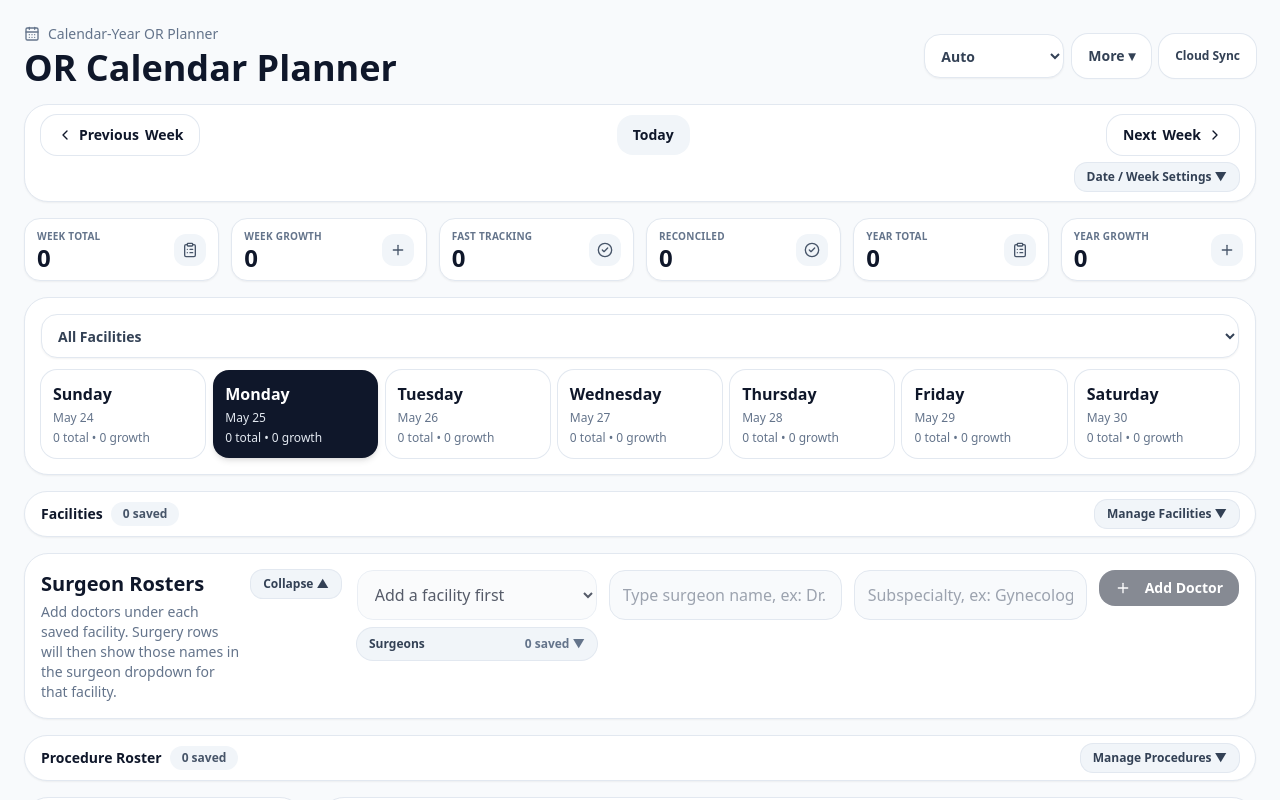
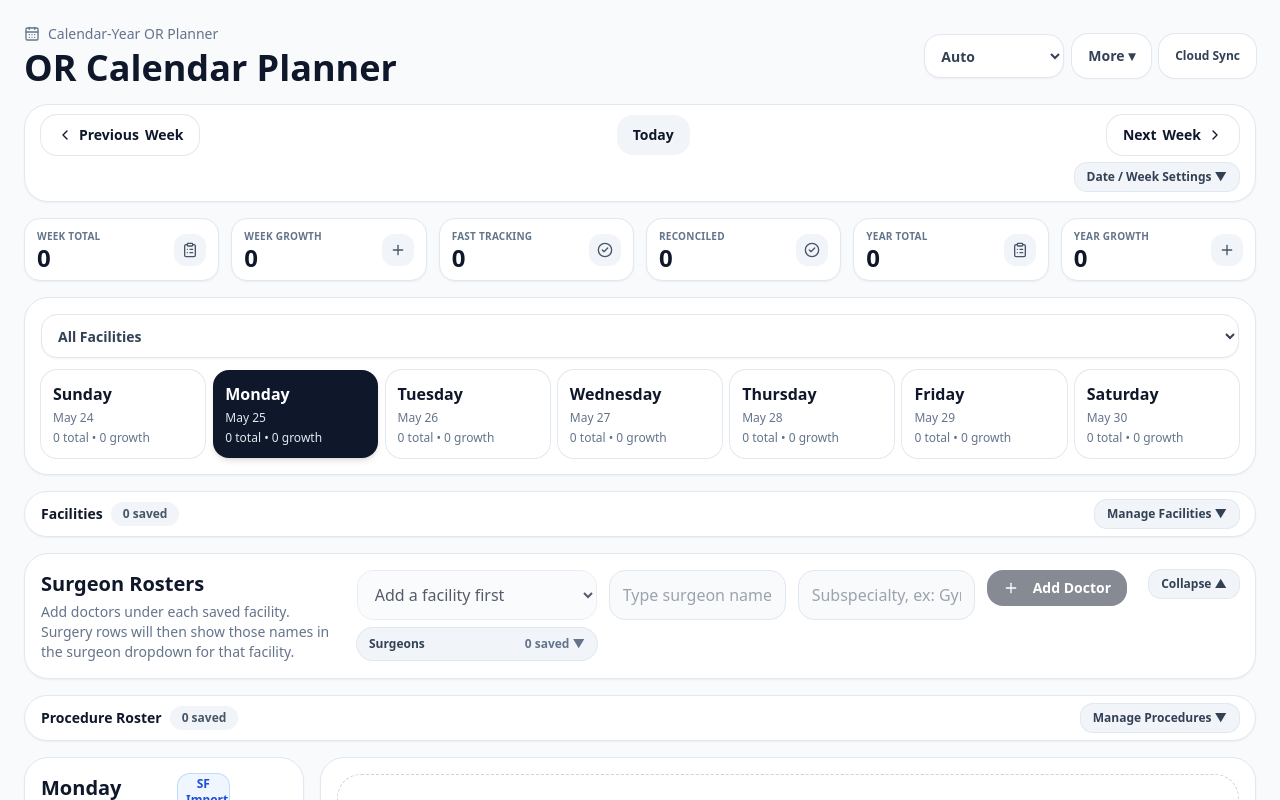
Before and after one commit to FBS9/or-planner, a React (Vite) app: page / in a window 1280 px wide. Both pictures are taken after a click on the button "Manage Surgeons ▼". Shown: the top 800 px of the page. Built offline with nearby package versions, Linux system fonts and the light colour scheme.

Commit message:
Refactor CardContent classes for surgeon and procedure panels

```diff
--- a/src/App.jsx
+++ b/src/App.jsx
@@ -2442,7 +2442,7 @@ export default function ORPlannerApp() {
         </Card>
 
         <Card className="rounded-3xl shadow-sm">
-          <CardContent className={showSurgeonRosterPanel ? "p-4" : "px-4 py-2"}>
+          <CardContent className={showSurgeonRosterPanel ? "relative p-4" : "px-4 py-2"}>
             {!showSurgeonRosterPanel ? (
               <div className="flex flex-wrap items-center justify-between gap-2 text-sm">
                 <div className="flex flex-wrap items-center gap-2">
@@ -2458,15 +2458,11 @@ export default function ORPlannerApp() {
               </div>
             ) : (
               <>
-            <div className="grid gap-4 lg:grid-cols-[300px_1fr] lg:items-start">
+            <button onClick={() => setShowSurgeonRosterPanel(false)} className="absolute right-4 top-4 z-10 rounded-xl bg-slate-100 px-3 py-1.5 text-xs font-semibold text-slate-700 ring-1 ring-slate-200 hover:bg-slate-200">Collapse ▲</button>
+            <div className="grid gap-4 pr-28 lg:grid-cols-[300px_1fr] lg:items-start">
               <div>
-                <div className="flex items-start justify-between gap-3">
-                  <div>
-                    <h2 className="text-xl font-bold">Surgeon Rosters</h2>
-                    <p className="mt-1 text-sm text-slate-500">Add doctors under each saved facility. Surgery rows will then show those names in the surgeon dropdown for that facility.</p>
-                  </div>
-                  <button onClick={() => setShowSurgeonRosterPanel(false)} className="shrink-0 rounded-xl bg-slate-100 px-3 py-1.5 text-xs font-semibold text-slate-700 ring-1 ring-slate-200 hover:bg-slate-200">Collapse ▲</button>
-                </div>
+                <h2 className="text-xl font-bold">Surgeon Rosters</h2>
+                <p className="mt-1 text-sm text-slate-500">Add doctors under each saved facility. Surgery rows will then show those names in the surgeon dropdown for that facility.</p>
               </div>
               <div className="grid gap-3 md:grid-cols-[240px_1fr_1fr_auto] md:items-start">
                 <div className="space-y-2">
@@ -2555,7 +2551,7 @@ export default function ORPlannerApp() {
 
 
         <Card className="rounded-3xl shadow-sm">
-          <CardContent className={showProcedureRosterPanel ? "p-4" : "px-4 py-2"}>
+          <CardContent className={showProcedureRosterPanel ? "relative p-4" : "px-4 py-2"}>
             {!showProcedureRosterPanel ? (
               <div className="flex flex-wrap items-center justify-between gap-2 text-sm">
                 <div className="flex flex-wrap items-center gap-2">
@@ -2571,15 +2567,11 @@ export default function ORPlannerApp() {
               </div>
             ) : (
               <>
-                <div className="grid gap-4 lg:grid-cols-[300px_1fr] lg:items-start">
+                <button onClick={() => setShowProcedureRosterPanel(false)} className="absolute right-4 top-4 z-10 rounded-xl bg-slate-100 px-3 py-1.5 text-xs font-semibold text-slate-700 ring-1 ring-slate-200 hover:bg-slate-200">Collapse ▲</button>
+                <div className="grid gap-4 pr-28 lg:grid-cols-[300px_1fr] lg:items-start">
                   <div>
-                    <div className="flex items-start justify-between gap-3">
-                      <div>
-                        <h2 className="text-xl font-bold">Procedure Roster</h2>
-                        <p className="mt-1 text-sm text-slate-500">Manage saved procedure names used for procedure search and Salesforce matching. Edit a name to rename matching existing cases; remove/hide one to keep it out of suggestions without deleting cases.</p>
-                      </div>
-                      <button onClick={() => setShowProcedureRosterPanel(false)} className="shrink-0 rounded-xl bg-slate-100 px-3 py-1.5 text-xs font-semibold text-slate-700 ring-1 ring-slate-200 hover:bg-slate-200">Collapse ▲</button>
-                    </div>
+                    <h2 className="text-xl font-bold">Procedure Roster</h2>
+                    <p className="mt-1 text-sm text-slate-500">Manage saved procedure names used for procedure search and Salesforce matching. Edit a name to rename matching existing cases; remove/hide one to keep it out of suggestions without deleting cases.</p>
                   </div>
                   <div className="grid gap-3 md:grid-cols-[260px_1fr] md:items-start">
                     <div className="space-y-2">
@@ -3112,7 +3104,7 @@ export default function ORPlannerApp() {
               <div className="min-w-0">
                 <div className="text-xs font-bold uppercase tracking-wide text-blue-600">Salesforce Import</div>
                 <h2 className="mt-1 text-xl font-bold text-slate-900 md:text-2xl">AI screenshot extraction</h2>
-                <div className="mt-1 text-xs font-bold text-slate-400">SF Import logic v3d · roster header alignment</div>
+                <div className="mt-1 text-xs font-bold text-slate-400">SF Import logic v3g · true top-right roster collapse</div>
                 <p className="mt-1 max-w-2xl text-sm text-slate-600">
                   Upload a Salesforce screenshot, review the suggested actions, then apply approved rows to your OR Planner. The compact screenshot reference stays visible while you review. Click the image on desktop to enlarge it; on mobile, use the floating image button while scrolling.
                 </p>
```
